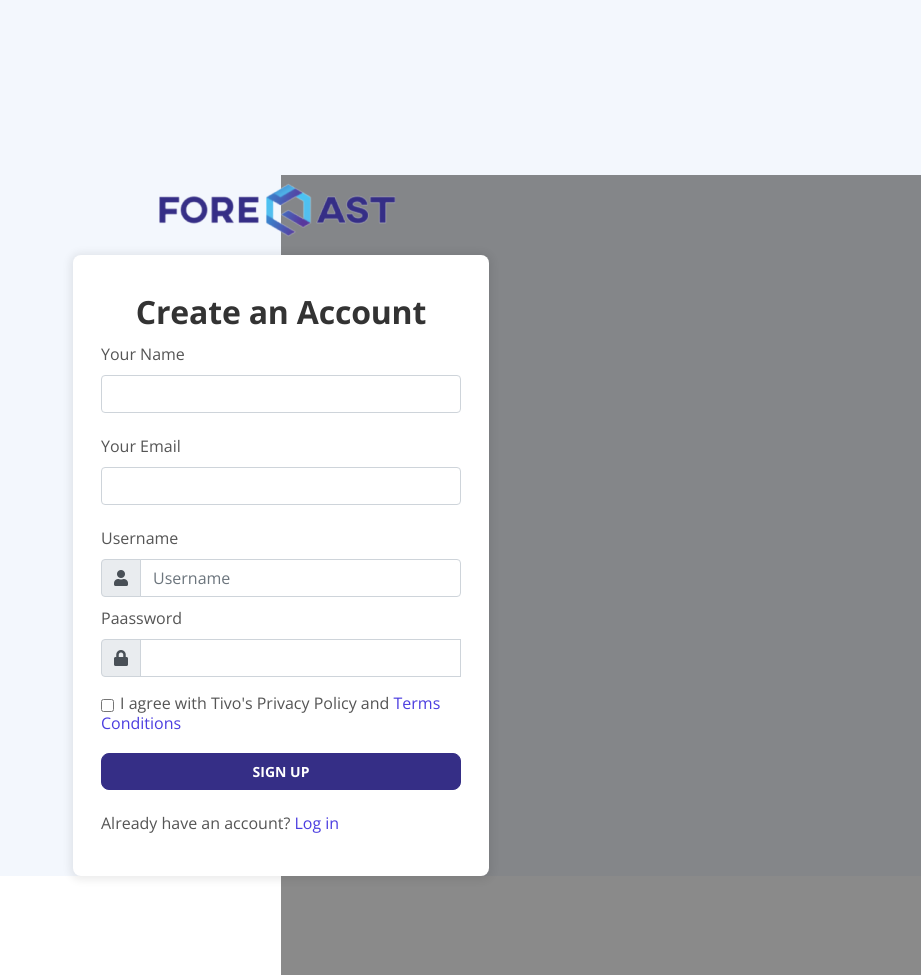
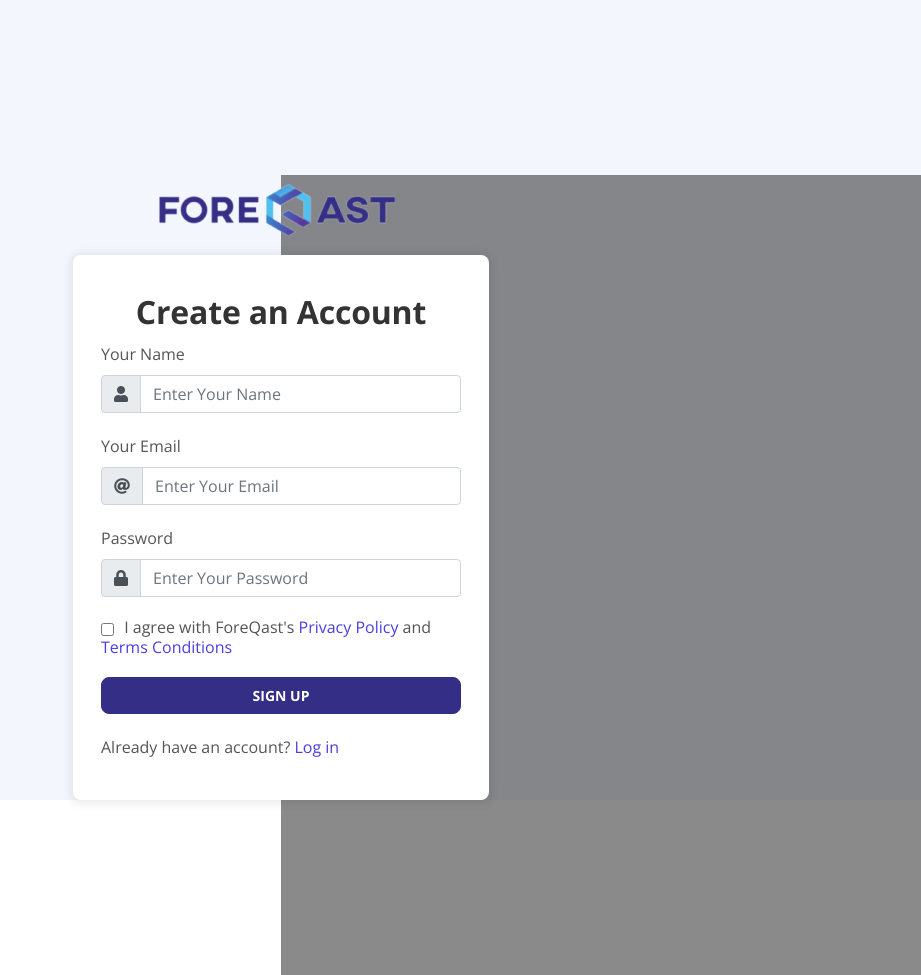
Before and after one commit to git-akratech/foreqast-new, a Python web app: template templates/landing/sign-up.html in a window 1280 px wide; the page is wider, and only the part inside the window is pictured. Shown: the part 79-1054 px from the top of that part, without its empty margins (359-1280 px from the left). Run offline with Jinja, Linux system fonts and the light colour scheme; the template is opened without the code that fills it, so the values that code supplies are empty.

Commit message:
Foreqast: Updated add new user into the system backend part and also updated UI part with validation

```diff
--- a/main.py
+++ b/main.py
@@ -33,11 +33,14 @@ def integrate_code_base():
 		fin = open('modules/generation_data/web/generation_data.py', 'r')
 		generation_data_web_generation_data = fin.read()
 
+		fin = open('modules/authentication/common/authentication.py', 'r')
+		authentication_common_authentication = fin.read()
+
 		fin = open('modules/general/app_run.py', 'r')
 		general_app_run = fin.read()
 
 		# integrated all files variables data into the one variable
-		combined_file = general_app_init + landing_web_landing + load_data_web_load_data + load_data_common_load_data + trade_data_common_trade_data + trade_data_web_trade_data + generation_data_common_generation_data + generation_data_web_generation_data + general_app_run
+		combined_file = general_app_init + landing_web_landing + load_data_web_load_data + load_data_common_load_data + trade_data_common_trade_data + trade_data_web_trade_data + generation_data_common_generation_data + generation_data_web_generation_data + authentication_common_authentication + general_app_run
 
 		# write entire integrated files in final file
 		fout = open('foreqast.py', 'w')
--- a/requirements.txt
+++ b/requirements.txt
@@ -19,3 +19,4 @@ openpyxl==3.0.9
 mysqlclient==2.1.0
 python-dotenv==0.19.2
 SQLAlchemy==1.4.29
+passlib==1.7.4
--- a/templates/landing/sign-up.html
+++ b/templates/landing/sign-up.html
@@ -18,7 +18,7 @@
 	<meta property="og:type" content="article" />
 
 				<!-- Website Title -->
-    <title>Article Details - Tivo - SaaS App HTML Landing Page Template</title>
+				<title>ForeQast - Sign Up</title>
 
 				<!-- Styles -->
 				<link href="https://fonts.googleapis.com/css?family=Open+Sans:400,400i,700&display=swap&subset=latin-ext" rel="stylesheet">
@@ -100,81 +100,73 @@
 																				<img class="img-fluid" src="static/landing/images/logo.png" alt="alternative">
 																				<div class="form-container">
 																								<h2>Create an Account</h2>
-                        <form id="logInForm mt-2 "class="text-left" data-toggle="validator" data-focus="false">
+																								<form id="logInForm mt-2 "class="text-left" data-toggle="validator" data-focus="false" method="POST" action="foreqast_sign_up">
 																												<div class="form-group">
-
-                                <label class="exampleInputEmail1" for="lyourname">Your Name</label>
-
-                                <input type="text" class="form-control" id="lyourname" required>
-
-                                <div class="help-block with-errors"></div>
-                            </div>
-
-                             <div class="form-group">
-
-                                <label class="exampleInputEmail1" for="lyouremail">Your Email</label>
-
-                                <input type="text" class="form-control" id="lyouremail" required>
-
-                                <div class="help-block with-errors"></div>
-                            </div>
-
-                                <label class="exampleInputEmail1 " for="lemail">Username</label>
+																																<label class="exampleInputEmail1" for="user_name">Your Name</label>
 																																<div class="input-group">
 																																		<div class="input-group-prepend">
 																																				<span class="input-group-text" id="inputGroupPrepend">
 																																								<i class="fas fa-user"></i>
 																																				</span>
 																																		</div>
-                                  <input type="text" class="form-control" id="validationCustomUsername" placeholder="Username" aria-describedby="inputGroupPrepend" required>
-
+																																	<input type="text" class="form-control" id="user_name" name="user_name" required placeholder="Enter Your Name">
+																																</div>
+																																<div class="help-block with-errors"></div>
 																												</div>
 
-                            <div class="input-group mt-2">
-                                <label class="exampleInputEmail1 " for="lpassword">Paassword</label>
+																												<div class="form-group">
+																																<label class="exampleInputEmail1" for="user_email">Your Email</label>
+																																<div class="input-group">
+																																		<div class="input-group-prepend">
+																																				<span class="input-group-text" id="inputGroupPrepend">
+																																								<i class="fas fa-at"></i>
+																																				</span>
+																																		</div>
+																																		<input type="email" class="form-control" id="user_email" name="user_email" required placeholder="Enter Your Email">
+																																</div>
+
+																																<div class="help-block with-errors"></div>
+																												</div>
+
+																												<div class="form-group">
+																																<label class="exampleInputEmail1 " for="user_password">Password</label>
 																																<div  class="input-group">
 																																		<div class="input-group-prepend">
 																																				<span class="input-group-text" id="inputGroupPrepend">
 																																								<i class="fas fa-lock"></i>
 																																				</span>
 																																		</div>
-                                  <input type="text" class="form-control" id="lpassword" aria-describedby="inputGroupPrepend" required>
+																																		<input type="text" class="form-control" id="user_password" aria-describedby="inputGroupPrepend" required name="user_password" placeholder="Enter Your Password">
+																																</div>
 																																<div class="help-block with-errors"></div>
 																												</div>
-                                </div>
+
 																												<div class="form-group checkbox mt-3">
-                                    <input type="checkbox" id="sterms" value="Agreed-to-Terms" required>I agree with Tivo's <a href="privacy-policy.html">Privacy Policy</a> and <a href="terms-conditions.html" class="btn-link"style="color:#4c3ee0;">Terms Conditions</a>
+																																<input type="checkbox" id="sterms" value="Agreed-to-Terms" required>
+																																I agree with ForeQast's <a href="{{ url_for('foreqast_privacy_policy') }}" class="btn-link"style="color:#4c3ee0;"> Privacy Policy </a> and <a href="{{ url_for('foreqast_terms_and_conditions') }}" class="btn-link"style="color:#4c3ee0;">Terms Conditions</a>
 																																<div class="help-block with-errors"></div>
 																												</div>
 
 																												<div class="form-group mt-2">
 																																<button type="submit" class="form-control-submit-button">SIGN UP</button>
 																												</div>
+
 																												<div class="form-message">
 																																<div id="lmsgSubmit" class="h3 text-center hidden"></div>
 																												</div>
 
 																												<div class="form-group">
-
-                                    <div>
-                                        Already have an account?
-                                         <a href="{{ url_for('foreqast_login') }}"class="btn-link" style="color: #4c3ee0;">
-                                            Log in
-                                    </a>
+																														<div>Already have an account?
+																															<a href="{{ url_for('foreqast_login') }}"class="btn-link" style="color: #4c3ee0;">Log in</a>
 																														</div>
-
 																												</div>
 																								</form>
-
 																				</div> <!-- end of form container -->
-
-                </div>
-                </div> <!-- end of col -->
+																</div><!-- end of col -->
 												</div> <!-- end of row -->
 								</div> <!-- end of container -->
 				</header> <!-- end of ex-header -->
 				<!-- end of header -->
-
 
 				<!-- Scripts -->
 				<script src="static/landing/js/jquery.min.js"></script> <!-- jQuery for Bootstrap's JavaScript plugins -->
```
Also changed, not shown: db_script.sql (+12 -0 lines), modules/authentication/common/authentication.py (added, +26 -0 lines), modules/general/app_init.py (+14 -0 lines), modules/landing/web/landing.py (+31 -2 lines), templates/landing/log-in.html (+20 -6 lines). Lines whose indentation alone changed are shown as unchanged.
